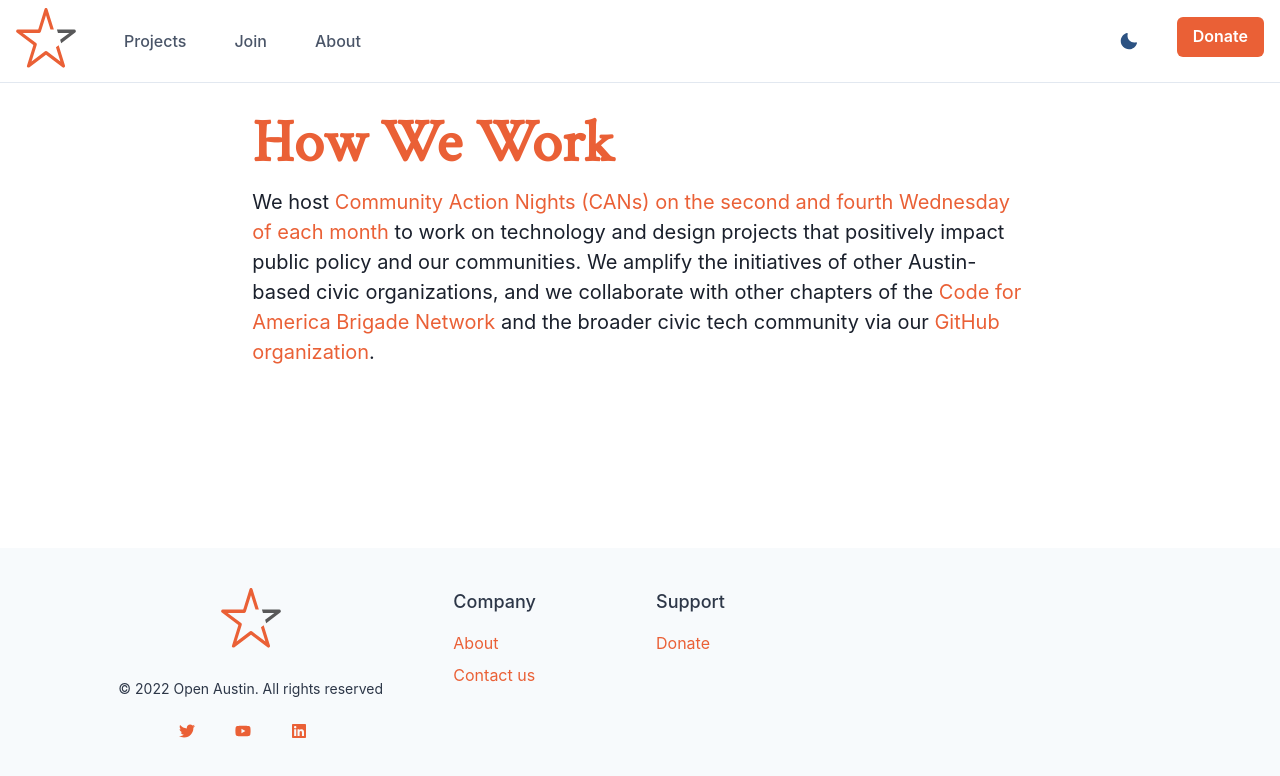
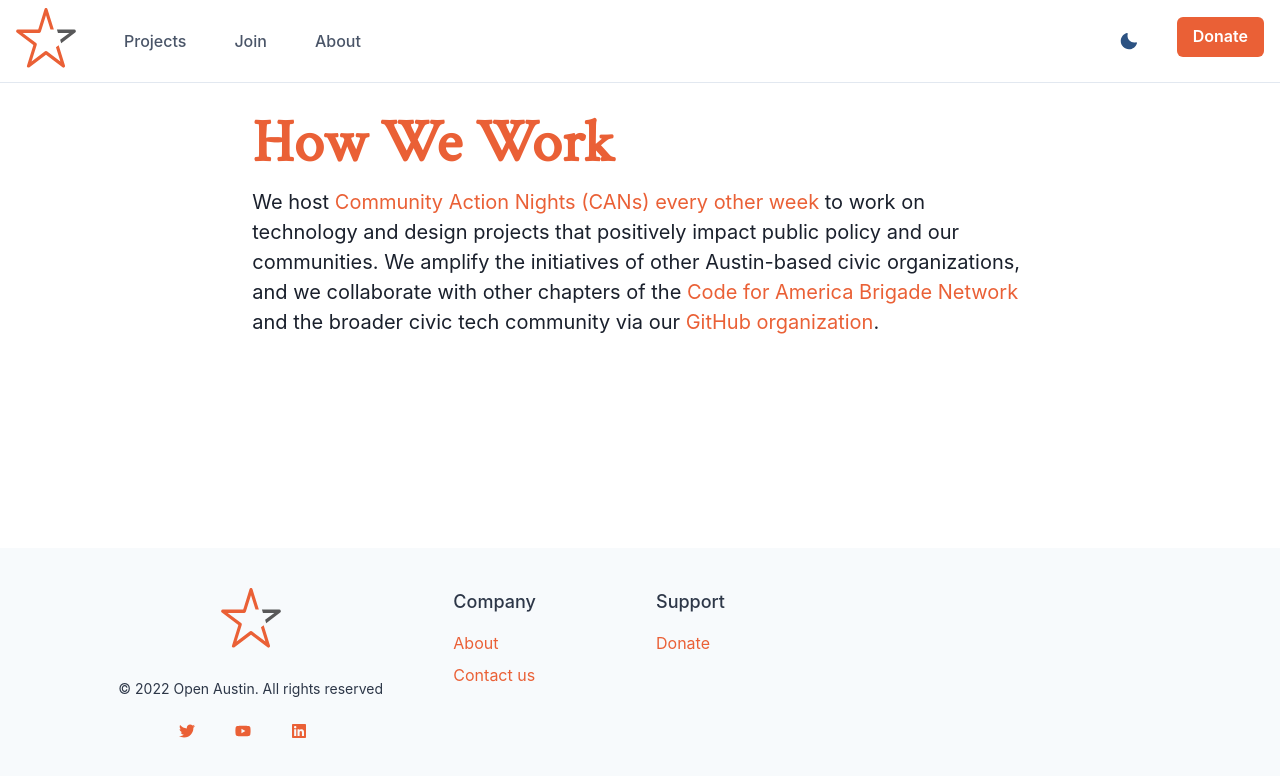
Before and after one commit to open-austin/website-v2-vercel, a Next.js app: page /how-to-get-involved in a window 1280 px wide. Shown: the top 776 px of the page. Built offline with nearby package versions, Linux system fonts and the light colour scheme.

Commit message:
Update how-to-get-involved.tsx

```diff
--- a/pages/how-to-get-involved.tsx
+++ b/pages/how-to-get-involved.tsx
@@ -10,8 +10,7 @@ const GetInvolved = () => {
         <Text>
           We host{' '}
           <Link href="https://www.meetup.com/Open-Austin/" isExternal>
-            Community Action Nights (CANs) on the second and fourth Wednesday of
-            each month
+            Community Action Nights (CANs) every other week
           </Link>{' '}
           to work on technology and design projects that positively impact
           public policy and our communities. We amplify the initiatives of other
```
